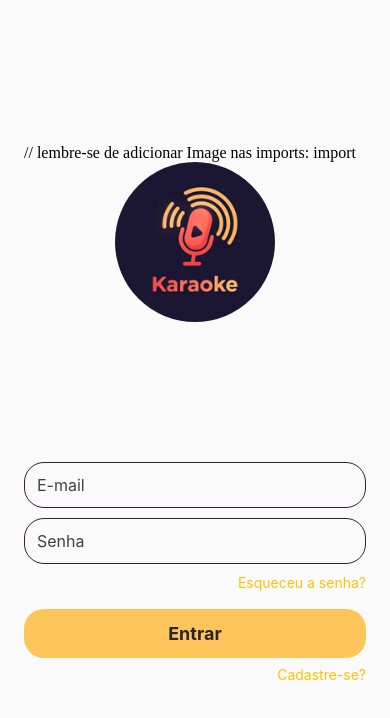
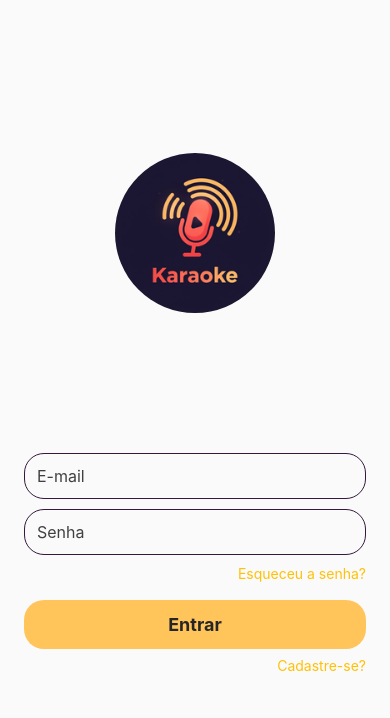
Before and after one commit to kellysabioni/karaoke, a React Native app: screen / in a window 390 px wide. Shown: the top 718 px of the page. Built offline with nearby package versions, Linux system fonts and the light colour scheme.

Commit message:
Adiciona chaves no comentário

```diff
--- a/src/components/Login.tsx
+++ b/src/components/Login.tsx
@@ -21,7 +21,7 @@ export default function Login() {
 
   return (
     <View style={styles.container}>
-      // lembre-se de adicionar Image nas imports: import{" "}
+      {/*lembre-se de adicionar Image nas imports: import*/}
       <Image
         source={require("../../assets/logo.png")} // ou: { uri: 'https://exemplo.com/logo.png' }
         style={{
```
